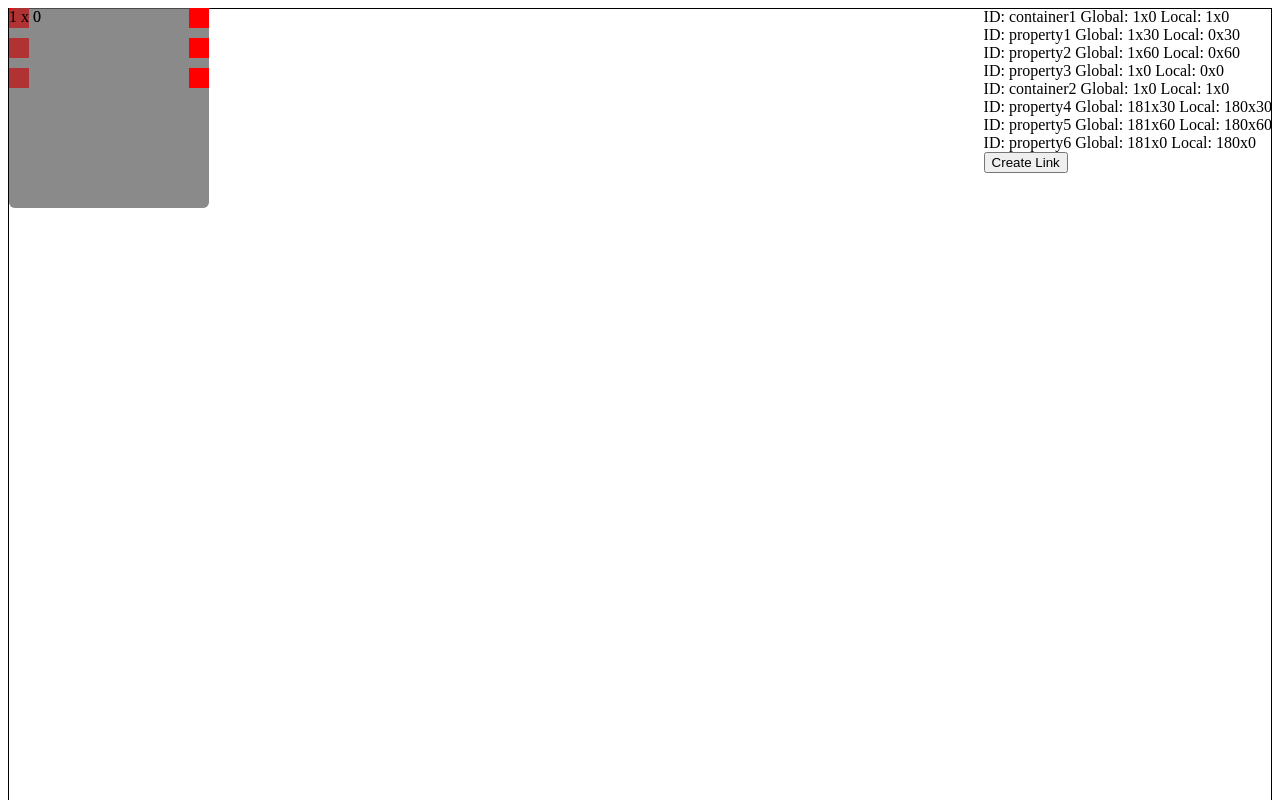
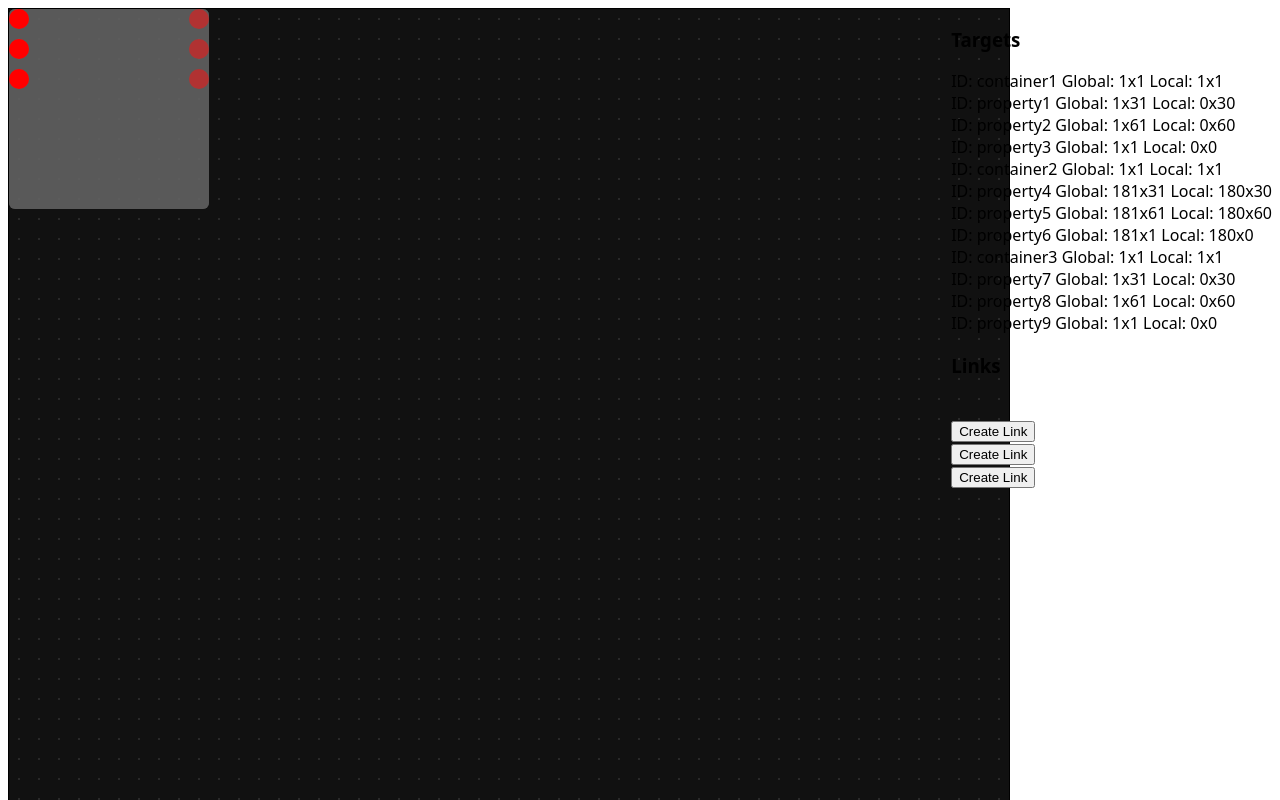
Before and after one commit to BenjaminDobler/flow-motion, an Angular app: page / in a window 1280 px wide. Shown: the top 800 px of the page. Built offline with nearby package versions, Linux system fonts and the light colour scheme.

Commit message:
styling, settable connector color

```diff
--- a/projects/demo/src/app/app.component.html
+++ b/projects/demo/src/app/app.component.html
@@ -1,9 +1,39 @@
-<div dragworld style="border: solid 1px #000">
-  <svg viewBox="0 0 1000 1000" height="100%" width="100%">
+<div
+  dragworld
+  style="
+    position: relative;
+    width: 1000px;
+    height: 1000px;
+    border: solid 1px #000;
+  "
+>
+  <svg
+    #svg_canvas
+    style="position: absolute; top: 0; left: 0"
+    style="background: #111"
+    width="1000"
+    height="1000"
+    xmlns="http://www.w3.org/2000/svg"
+  >
+    <defs>
+      <pattern id=":S4:" patternUnits="userSpaceOnUse" width="20" height="20">
+        <circle r="1" cx="10" cy="10" fill="#313131"></circle>
+      </pattern>
+    </defs>
+
+    <rect id="canvas_bg" width="100%" height="100%" fill="url(#:S4:)"></rect>
+  </svg>
+
+  <svg
+    style="position: absolute; left: 0; top: 0"
+    viewBox="0 0 1000 1000"
+    height="100%"
+    width="100%"
+  >
     @for (link of dragService.links(); track $index) {
       <path
         class="draw"
-        stroke="cornflowerblue"
+        [attr.stroke]="link().stroke"
         stroke-width="3"
         [attr.d]="link().path2"
         fill="none"
@@ -31,8 +61,6 @@
       class="drag-prop drag-child"
     ></div>
     <div id="property3" [draggable] class="drag-prop drag-child"></div>
-
-    {{ draggableRef.x() }} x {{ draggableRef.y() }}
   </div>
 
   <div
@@ -59,18 +87,54 @@
       style="right: 0"
       class="drag-prop drag-child"
     ></div>
+  </div>
 
-    {{ draggableRef2.x() }} x {{ draggableRef2.y() }}
+  <div
+    id="container3"
+    [draggable]
+    #draggableRef3="draggable"
+    class="drag-container"
+  >
+    <div
+      id="property7"
+      style="top: 30px"
+      [draggable]
+      class="drag-prop drag-child"
+    ></div>
+    <div
+      id="property8"
+      style="top: 60px"
+      [draggable]
+      class="drag-prop drag-child"
+    ></div>
+    <div id="property9" [draggable] class="drag-prop drag-child"></div>
   </div>
 </div>
 
 <div style="position: absolute; right: 0; top: 0">
+  <h3>Targets</h3>
   @for (drag of dragService.dragElements(); track $index) {
-    <div> ID: {{ drag.id }} Global: {{ drag.gX() }}x{{ drag.gY() }}  Local: {{ drag.x() }}x{{ drag.y() }}</div>
-  }
-  @for (link of dragService.links(); track $index) {
-    {{ link().x1 }} {{ link().y1 }} {{ link().x2 }} {{ link().y2 }}
+    <div>
+      ID: {{ drag.id }} Global: {{ drag.gX() }}x{{ drag.gY() }} Local:
+      {{ drag.x() }}x{{ drag.y() }}
+    </div>
   }
 
-  <button (click)="dragService.createLink()">Create Link</button>
+  <h3>Links</h3>
+  @for (link of dragService.links(); track $index) {
+    <div>{{link().inputId}}: {{ link().x1 }}x{{ link().y1 }} {{link().outputId}}: {{ link().x2 }}x{{ link().y2 }}</div>
+  }
+
+  <br>
+  <button (click)="dragService.createLink('property1', 'property4')">
+    Create Link
+  </button>
+  <br />
+  <button (click)="dragService.createLink('property2', 'property5', '#00ff00')">
+    Create Link
+  </button>
+  <br />
+  <button (click)="dragService.createLink('property6', 'property8')">
+    Create Link
+  </button>
 </div>
--- a/projects/demo/src/app/app.component.scss
+++ b/projects/demo/src/app/app.component.scss
@@ -19,6 +19,7 @@
   top: 0;
   bottom: 0;
   background: #ff0000;
+  border-radius: 100%;
 }
 
 .draw {
--- a/projects/demo/src/app/services/drag.service.ts
+++ b/projects/demo/src/app/services/drag.service.ts
@@ -6,8 +6,11 @@ type Link = Signal<{
   y1: number | undefined;
   x2: number | undefined;
   y2: number | undefined;
+  stroke: string;
   path: string;
   path2: string;
+  inputId: string;
+  outputId: string;
 }>;
 
 export class DragService {
@@ -30,19 +33,31 @@ export class DragService {
     this.dragElements.update((x) => x.filter((e) => e !== el));
   }
 
-  createLink() {
-    const p1 = this.dragElements().find((d) => d.id === 'property1');
-    const p2 = this.dragElements().find((d) => d.id === 'property4');
+  createLink(id1: string, id2: string, stroke = 'cornflowerblue') {
+    const p1 = this.dragElements().find((d) => d.id === id1);
+    const p2 = this.dragElements().find((d) => d.id === id2);
 
-    const link = computed(() => ({
-      x1: p1?.gX(),
-      y1: p1?.gY(),
-      x2: p2?.gX(),
-      y2: p2?.gY(),
-      path: `M ${p1?.gX()} ${p1?.gY()} L ${p2?.gX()} ${p2?.gY()}`,
-      path2: `M ${p1?.gX()} ${p1?.gY()} C ${p2?.gX()} ${p1?.gY()} ${p1?.gX()} ${p2?.gY()} ${p2?.gX()} ${p2?.gY()}`,
-    }));
+    const x1 = p1?.gX();
+    const y1 = p1?.gY();
+    const x2 = p2?.gX();
+    const y2 = p2?.gY();
 
-    this.links.update((x) => [...x, link]);
+    const yOffset = 10;
+
+    if (p1 && p2) {
+      const link = computed(() => ({
+        x1:p1?.gX(),
+        y1:p1.gY(),
+        x2:p2.gX(),
+        y2:p2.gY(),
+        inputId: id1,
+        outputId: id2,
+        stroke,
+        path: `M ${p1?.gX()} ${p1?.gY()} L ${p2?.gX()} ${p2?.gY()}`,
+        path2: `M ${p1?.gX()} ${p1?.gY() + yOffset} C ${p2?.gX()} ${p1?.gY() + yOffset} ${p1?.gX()} ${p2?.gY() + yOffset} ${p2?.gX()} ${p2?.gY() + yOffset}`,
+      }));
+
+      this.links.update((x) => [...x, link]);
+    }
   }
 }
--- a/projects/demo/src/styles.scss
+++ b/projects/demo/src/styles.scss
@@ -1 +1,7 @@
 /* You can add global styles to this file, and also import other style files */
+
+
+
+body {
+    font-family: system-ui, -apple-system, BlinkMacSystemFont, 'Segoe UI', Roboto, Oxygen, Ubuntu, Cantarell, 'Open Sans', 'Helvetica Neue', sans-serif;
+}
```
